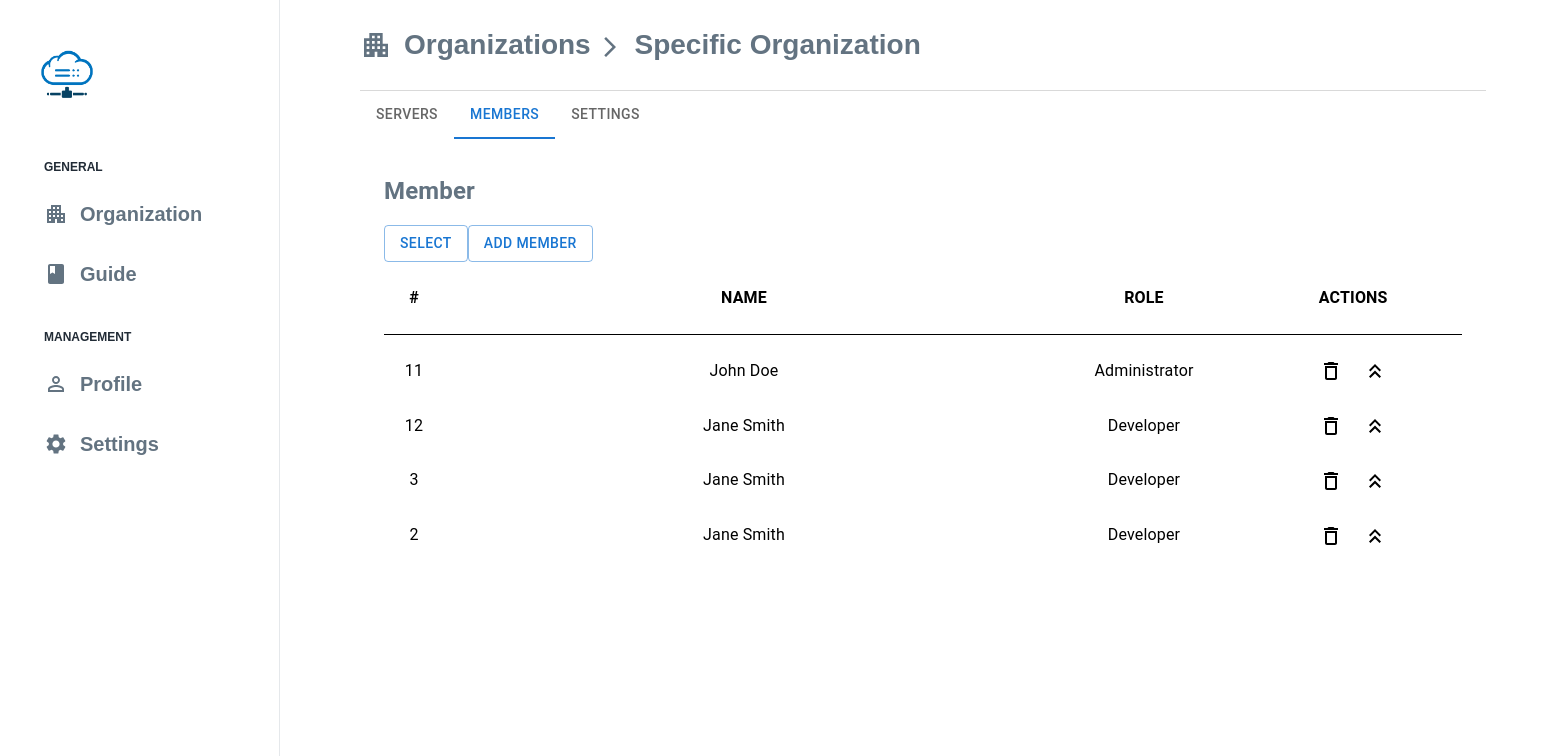
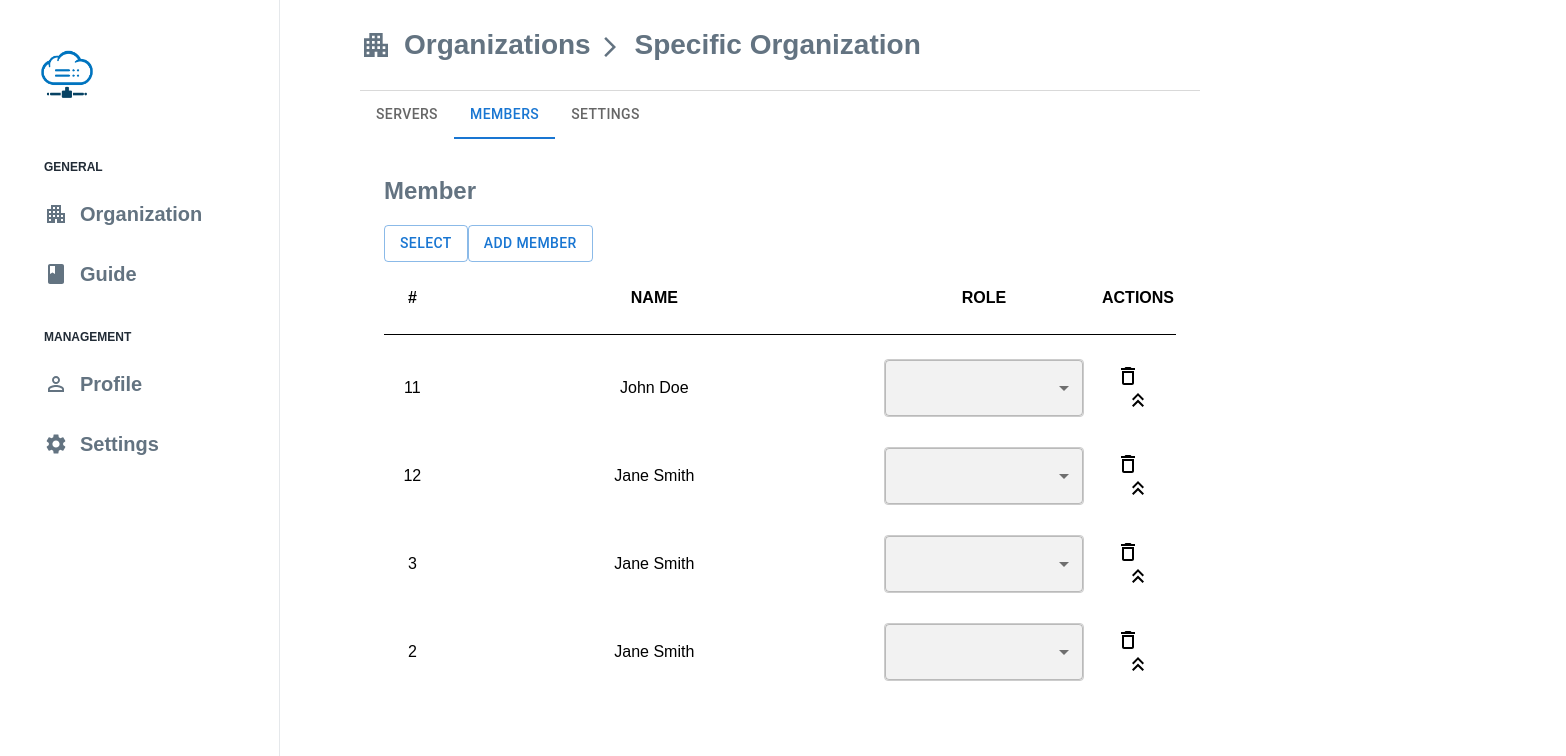
Before and after one commit to dangkhoabo2002/FrontEnd, a React (Create React App) app: page /organizations/dashboard/1 in a window 1280 px wide. Both pictures are taken after a click on the tab "MEMBERS". Shown: the top 756 px of the page, 1566 px wide, since content can reach past the window. Built offline with nearby package versions, Linux system fonts and the light colour scheme.

Commit message:
admin login fetching api

```diff
--- a/package.json
+++ b/package.json
@@ -8,15 +8,16 @@
     "@fortawesome/fontawesome-svg-core": "^6.5.1",
     "@fortawesome/free-regular-svg-icons": "^6.5.1",
     "@fortawesome/react-fontawesome": "^0.2.0",
+    "@mui/icons-material": "^5.15.13",
     "@mui/lab": "^5.0.0-alpha.168",
+    "@mui/material": "^5.15.13",
     "@mui/styled-engine-sc": "^6.0.0-alpha.17",
     "@mui/styles": "^5.15.12",
-    "@mui/icons-material": "^5.15.13",
-    "@mui/material": "^5.15.13",
     "@szhsin/react-accordion": "^1.2.3",
     "@testing-library/jest-dom": "^5.17.0",
     "@testing-library/react": "^13.4.0",
     "@testing-library/user-event": "^13.5.0",
+    "axios": "^1.6.8",
     "mdb-react-ui-kit": "^7.2.0",
     "mui-one-time-password-input": "^2.0.2",
     "qrcode.react": "^3.1.0",
--- a/src/css/organizationDashboard.css
+++ b/src/css/organizationDashboard.css
@@ -64,3 +64,29 @@
 .delOrgBtn{
     background-color: #F85F60;
 }
+
+.CustomDropdown {
+    background-color: #f2f2f2;
+    color: #333;
+    font-size: 14px;
+    border: 1px solid #ccc;
+    border-radius: 4px;
+    width: 200px;
+  }
+
+  .CustomDropdown:hover {
+    background-color: #eaeaea;
+  }
+
+  .CustomDropdown:focus {
+    outline: none;
+    border-color: #6ec882;
+  }
+
+  .CustomDropdown option {
+    text-align: center;
+  }
+
+  .CustomDropdownMenu {
+    width: 200px;
+  }
--- a/src/database/organizationsData.json
+++ b/src/database/organizationsData.json
@@ -40,22 +40,22 @@
       {
         "id": 11,
         "name": "John Doe",
-        "role": "Administrator"
+        "role": "Super User"
       },
       {
         "id": 12,
         "name": "Jane Smith",
-        "role": "Developer"
+        "role": "User"
       },
       {
         "id": 3,
         "name": "Jane Smith",
-        "role": "Developer"
+        "role": "User"
       },
       {
         "id": 2,
         "name": "Jane Smith",
-        "role": "Developer"
+        "role": "User"
       }
     ]
   },
--- a/src/screens/Organization.js
+++ b/src/screens/Organization.js
@@ -21,6 +21,7 @@ import { styled } from "@mui/material/styles";
 import OrganizationCard from "../components/organizationCard";
 import organizationsData from "../database/organizationsData.json";
 import "../css/Organization.css";
+import axios from 'axios';
 
 export default function LandingPage() {
   const [open, setOpen] = React.useState(false);
@@ -55,6 +56,19 @@ export default function LandingPage() {
     setAddOrg(false);
     setShowConfirmation(true);
   };
+// change role super user / user
+  const handleChangeRoleToSuperuser = async (memberId) => {
+    try {
+        const response = await axios.post('/change_role_to_superuser', { memberId });
+        console.log(response.data); // Handle success, e.g., display a success message
+    } catch (error) {
+        console.error(error); // Handle errors appropriately
+    }
+};
+
+const handleChangeRoleToUser = async (memberId) => {
+    // ... similar implementation for changing to user role
+};
 
   // css
 
--- a/src/screens/Subscribe.js
+++ b/src/screens/Subscribe.js
@@ -1,9 +1,11 @@
-import React from "react";
+import React, { useState } from "react";
 import SubscriptionPackages from "../components/subPackage";
 import "../css/Subscribe.css";
 import Logo from "../images/MHDLogo.png";
 
 export default function Subscribe() {
+
+
   return (
     <div className="">
       <div class="bg-overlay"></div>
--- a/src/screens/adminLogin.js
+++ b/src/screens/adminLogin.js
@@ -1,10 +1,7 @@
 import React, { useState } from "react";
 import {
   TextField,
-  Checkbox,
   Button,
-  FormControlLabel,
-  Link,
 } from "@mui/material";
 import LockOutlinedIcon from "@mui/icons-material/LockOutlined";
 import { useNavigate } from "react-router-dom";
@@ -13,24 +10,41 @@ import bgLogin from "../images/loginBackgr.png";
 export default function AdminLogin() {
   const navigate = useNavigate();
   const [data, setData] = useState({
-    username: "",
-    password: "",
-    rememberMe: false,
+    manager_username: "",
+    manager_password: "",
   });
 
   const handleChange = (prop) => (event) => {
     setData({ ...data, [prop]: event.target.value });
   };
 
-  const handleCheckboxChange = (event) => {
-    setData({ ...data, rememberMe: event.target.checked });
-  };
+  console.log("dataManagerLogin", data);
 
-  const handleLogin = async () => {
-    // Implement your login logic here
+
     console.log("Logging in with:", data);
-    navigate("/admin"); // Example redirection
-  };
+    const handleManagerLogin = async () => {
+      const loginUrl = "http://127.0.0.1:5000/auth/login";
+      try {
+        const response = await fetch(loginUrl, {
+          method: "POST",
+          headers: {
+            "Content-Type": "application/json",
+            "Access-Control-Allow-Origin": "*",
+          },
+          body: JSON.stringify({
+            manager_username: data.manager_username,
+            manager_password: data.manager_password,
+          }),
+        });
+        if (response.status === 200) {
+          navigate("/admin");
+        } else {
+        }
+      } catch (error) {
+        console.error("Error:", error);
+      } finally {
+      }
+    };
 
   return (
     <div
@@ -57,14 +71,14 @@ export default function AdminLogin() {
           <LockOutlinedIcon style={{ fontSize: "48px", color: "#3867A5" }} />
           <h1 style={{ fontSize: "32px",margin: "10px 0", color: "#3867A5" }}>Admin Sign in</h1>
         </div>
-        <form onSubmit={handleLogin}>
+        <div>
           <TextField
             label="Username"
             fullWidth
             variant="outlined"
             margin="normal"
-            value={data.username}
-            onChange={handleChange("username")}
+            value={data.manager_username}
+            onChange={handleChange("manager_username")}
           />
           <TextField
             label="Password"
@@ -72,19 +86,12 @@ export default function AdminLogin() {
             variant="outlined"
             type="password"
             margin="normal"
-            value={data.password}
-            onChange={handleChange("password")}
+            value={data.manager_password}
+            onChange={handleChange("manager_password")}
           />
-          <FormControlLabel
-            control={
-              <Checkbox
-                checked={data.rememberMe}
-                onChange={handleCheckboxChange}
-              />
-            }
-            label="Remember me"
-          />
+
           <Button
+          onClick={handleManagerLogin}
             type="submit"
             fullWidth
             variant="contained"
@@ -93,7 +100,7 @@ export default function AdminLogin() {
           >
             Sign in
           </Button>
-        </form>
+        </div>
       </div>
     </div>
   );
--- a/src/screens/organizationDashboard.js
+++ b/src/screens/organizationDashboard.js
@@ -1,65 +1,40 @@
-import React from "react";
-import { useState } from "react";
+import React, { useState } from "react";
 import { RiServerFill } from "react-icons/ri";
-import { useParams } from "react-router-dom";
+import { useParams, Link } from "react-router-dom";
 import organizations from "../database/organizationsData";
 import serverIcon2 from "../images/serverIcon2.png";
-import "../css/organizationDashboard.css";
-import InputAdornment from "@mui/material/InputAdornment";
-import EmailIcon from "@mui/icons-material/Email";
-import PhoneIcon from "@mui/icons-material/Phone";
-import DnsIcon from "@mui/icons-material/Dns";
-
-import Box from "@mui/material/Box";
-import TextField from "@mui/material/TextField";
+import Empty from "../images/empty.png";
+import ButtonAddServer from "./buttonAddServer";
+import Sidebar from "../components/Sidebar";
+import Footer from "../components/userFooter";
 import Tab from "@mui/material/Tab";
 import TabContext from "@mui/lab/TabContext";
 import TabList from "@mui/lab/TabList";
 import TabPanel from "@mui/lab/TabPanel";
 import Button from "@mui/material/Button";
-import { Link } from "react-router-dom";
+import TextField from "@mui/material/TextField";
+import InputAdornment from "@mui/material/InputAdornment";
+import EmailIcon from "@mui/icons-material/Email";
+import PhoneIcon from "@mui/icons-material/Phone";
+import DnsIcon from "@mui/icons-material/Dns";
 import ApartmentIcon from "@mui/icons-material/Apartment";
-import DeleteOutlineOutlinedIcon from '@mui/icons-material/DeleteOutlineOutlined';
-import KeyboardDoubleArrowUpOutlinedIcon from '@mui/icons-material/KeyboardDoubleArrowUpOutlined';
-
+import DeleteOutlineOutlinedIcon from "@mui/icons-material/DeleteOutlineOutlined";
+import KeyboardDoubleArrowUpOutlinedIcon from "@mui/icons-material/KeyboardDoubleArrowUpOutlined";
 import ArrowForwardIosIcon from "@mui/icons-material/ArrowForwardIos";
+import "../css/organizationDashboard.css";
 import "../css/userOrganization.css";
-
-// import { Container } from 'tailwind-react-ui'
-import Empty from "../images/empty.png";
-import Footer from "../components/userFooter";
-import ButtonAddServer from "./buttonAddServer";
-import Sidebar from "../components/Sidebar";
+import axios from "axios";
+import { Select, MenuItem } from "@mui/material";
 
 export default function OrganizationDashboard() {
   const [isDisabled, setIsDisabled] = useState(true);
   const [showResetButton, setShowResetButton] = useState(false);
-
   const [phoneNumber, setPhoneNumber] = useState("+84 34523322");
   const [orgName, setOrgName] = useState("Organization name");
   const [Email, setEmail] = useState("abc@fpt.edu.vn");
   const [Description, setDescription] = useState(
     "Lorem ipsum dolor sit amet, consectetur adip"
   );
-
-  // Điền thông tin vào Input
-
-  const handlePhoneChange = (event) => {
-    setPhoneNumber(event.target.value);
-  };
-  const handleChangeEmail = (event) => {
-    setEmail(event.target.value);
-  };
-  const handleChangeDescription = (event) => {
-    setDescription(event.target.value);
-  };
-
-  // Toggle Disabled trong TextField và Editable
-  const handleEditClick = () => {
-    setIsDisabled(!isDisabled);
-    setShowResetButton(isDisabled);
-  };
-
   const [value, setValue] = useState("1");
   const { organizationId } = useParams();
 
@@ -73,7 +48,7 @@ export default function OrganizationDashboard() {
         <div className="px-20">
           {/* BodyContainer */}
           <div
-            className=" py-6 text-center border-stone-200"
+            className="py-6 text-center border-stone-200"
             style={{ borderBottom: "1px solid", color: "#D9D9D9" }}
           >
             <div className="header flex flex-row items-center gap-x-3">
@@ -88,12 +63,12 @@ export default function OrganizationDashboard() {
               </p>
             </div>
           </div>
-
           <div
             className=""
             style={{ display: "flex", justifyContent: "center" }}
           >
-            <img loading="lazy"
+            <img
+              loading="lazy"
               src={Empty}
               className="img items-center justify-center"
               alt="empty"
@@ -111,12 +86,67 @@ export default function OrganizationDashboard() {
       </div>
     );
   }
+
   const handleChange = (event, newValue) => {
     setValue(newValue);
   };
 
+  const handleEditClick = () => {
+    setIsDisabled(!isDisabled);
+    setShowResetButton(isDisabled);
+  };
+
   const { name, membersCount, description, servers, members } =
     selectedOrganization;
+
+  const handlePhoneChange = (event) => {
+    setPhoneNumber(event.target.value);
+  };
+
+  const handleChangeEmail = (event) => {
+    setEmail(event.target.value);
+  };
+
+  const handleChangeDescription = (event) => {
+    setDescription(event.target.value);
+  };
+
+  // CHANGE USER / SP USER
+  const changeRoleToSuperuser = async (memberId) => {
+    try {
+      const response = await axios.post("/change_role_to_superuser", {
+        memberId: memberId,
+      });
+      console.log(response.data.message);
+    } catch (error) {
+      console.error("Error changing role to superuser:", error);
+    }
+  };
+
+  // Function to change member role to user
+  const changeRoleToUser = async (memberId) => {
+    try {
+      const response = await axios.post("/change_role_to_user", {
+        memberId: memberId,
+      });
+      console.log(response.data.message);
+    } catch (error) {
+      console.error("Error changing role to user:", error);
+    }
+  };
+
+  // Inside OrganizationDashboard component
+  const handleChangeRole = async (memberId, newRole) => {
+    try {
+      const response = await axios.post("/api/change_member_role", {
+        memberId: memberId,
+        newRole: newRole,
+      });
+      console.log(response.data.message);
+    } catch (error) {
+      console.error("Error changing role:", error);
+    }
+  };
 
   return (
     <>
@@ -127,8 +157,12 @@ export default function OrganizationDashboard() {
         <div className="px-20" style={{ width: "100%" }}>
           {/* BodyContainer */}
           <div
-          className=" py-6 text-center border-stone-200"
-          style={{ borderBottom: "1px solid", color: "#D9D9D9", width: "100%" }}
+            className="py-6 text-center border-stone-200"
+            style={{
+              borderBottom: "1px solid",
+              color: "#D9D9D9",
+              width: "100%",
+            }}
           >
             <div className="header flex flex-row items-center gap-x-3">
               <Link
@@ -158,31 +192,15 @@ export default function OrganizationDashboard() {
             style={{ display: "flex", justifyContent: "left", width: "100%" }}
           >
             <div>
-            <Box
-              sx={{
-                width: "100%",
-                typography: "body1",
-              }}
-            >
               <TabContext value={value}>
-                <Box
-                  sx={{
-                    borderColor: "divider",
-                    width: "88vw",
-                  }}
-                >
                 <TabList
                   onChange={handleChange}
                   aria-label="lab API tabs example"
                 >
                   <Tab label="Servers" value="1" />
-
                   <Tab label="Members" value="2" />
                   <Tab label="Settings" value="3" />
                 </TabList>
-                </Box>
-
-                {/* TAB 1 */}
                 <TabPanel value="1">
                   <div className="flex flex-col justify-start">
                     <div className="flex flex-row justify-left">
@@ -199,12 +217,12 @@ export default function OrganizationDashboard() {
                     <Link to={"/server"}>
                       <div className="serverListRow">
                         {servers
-                          .filter((server) => server.status == "Active")
+                          .filter((server) => server.status === "Active")
                           .map((server) => (
                             <div className="serverCard flex flex-col justify-between items-center">
                               <span
                                 className={`text-white px-6 py-1 ${
-                                  server.status == "Inactive"
+                                  server.status === "Inactive"
                                     ? "bg-gray-400"
                                     : "bg-[#6EC882]"
                                 }`}
@@ -212,7 +230,8 @@ export default function OrganizationDashboard() {
                                 {server.status}
                               </span>
                               <h2>Server Name</h2>
-                              <img loading="lazy"
+                              <img
+                                loading="lazy"
                                 src={serverIcon2}
                                 style={{ width: "60px", objectFit: "contain" }}
                               />
@@ -229,19 +248,20 @@ export default function OrganizationDashboard() {
                       </h1>
                       <p className="text-2xl font pr-10 my-3 text-[#637381]">
                         {
-                          servers.filter((server) => server.status === "Inactive")
-                            .length
+                          servers.filter(
+                            (server) => server.status === "Inactive"
+                          ).length
                         }
                       </p>
                     </div>
                     <div className="serverListRow">
                       {servers
-                        .filter((server) => server.status == "Inactive")
+                        .filter((server) => server.status === "Inactive")
                         .map((server) => (
                           <div className="serverCard flex flex-col justify-between items-center">
                             <span
                               className={`text-white px-6 py-1 ${
-                                server.status == "Inactive"
+                                server.status === "Inactive"
                                   ? "bg-gray-400"
                                   : "bg-[#6EC882]"
                               }`}
@@ -249,7 +269,8 @@ export default function OrganizationDashboard() {
                               {server.status}
                             </span>
                             <h2>Server Name</h2>
-                            <img loading="lazy"
+                            <img
+                              loading="lazy"
                               src={serverIcon2}
                               style={{ width: "60px", objectFit: "contain" }}
                             />
@@ -261,8 +282,6 @@ export default function OrganizationDashboard() {
                     </div>
                   </div>
                 </TabPanel>
-
-                {/* TAB 2 */}
                 <TabPanel value="2">
                   <div className="memberTab">
                     <h1 className="text-[#637381] text-2xl font pr-16 my-3">
@@ -280,21 +299,41 @@ export default function OrganizationDashboard() {
                         <th id="action">ACTIONS</th>
                       </tr>
                       {members.map((member) => (
-                        <tr>
+                        <tr key={member.id}>
                           <td>{member.id}</td>
                           <td>{member.name}</td>
-                          <td>{member.role}</td>
                           <td>
-                          <DeleteOutlineOutlinedIcon style={{cursor:"pointer", marginRight:"20px"}}/>
-                          <KeyboardDoubleArrowUpOutlinedIcon style={{cursor:"pointer"}}/>
+                            {" "}
+                            <Select
+                              className="CustomDropdown"
+                              value={member.role}
+                              onChange={(event) =>
+                                handleChangeRole(member.id, event.target.value)
+                              }
+                              displayEmpty
+                              MenuProps={{
+                                classes: {
+                                  paper: "CustomDropdownMenu",
+                                },
+                              }}
+                            >
+                              <MenuItem value="user">User</MenuItem>
+                              <MenuItem value="superuser">Superuser</MenuItem>
+                            </Select>
+                          </td>
+                          <td>
+                            <DeleteOutlineOutlinedIcon
+                              style={{ cursor: "pointer", marginRight: "20px" }}
+                            />
+                            <KeyboardDoubleArrowUpOutlinedIcon
+                              style={{ cursor: "pointer" }}
+                            />
                           </td>
                         </tr>
                       ))}
                     </table>
                   </div>
                 </TabPanel>
-
-                {/* TAB 3 */}
                 <TabPanel value="3">
                   <h1 className="text-[#637381] text-2xl font pr-16 my-3">
                     Slot(s) available: 1/5
@@ -303,7 +342,6 @@ export default function OrganizationDashboard() {
                     <div className="profileField flex flex-col gap-10">
                       <div className="org_name">
                         <h1 className="mb-2">Organization name</h1>
-
                         <TextField
                           className="org-Dashboard-textField"
                           mt={1}
@@ -321,11 +359,9 @@ export default function OrganizationDashboard() {
                           }}
                         />
                       </div>
-
                       <div className="flex flex-row gap-40 ">
                         <div className="email">
                           <h1 className="mb-2">Email</h1>
-
                           <TextField
                             className="org-Dashboard-textField"
                             mt={1}
@@ -390,7 +426,6 @@ export default function OrganizationDashboard() {
                         <Button variant="outlined" onClick={handleEditClick}>
                           {isDisabled ? "Update" : "Save Changes"}
                         </Button>
-
                         {showResetButton && (
                           <Button
                             size="medium"
@@ -417,13 +452,11 @@ export default function OrganizationDashboard() {
                   </div>
                 </TabPanel>
               </TabContext>
-            </Box>
             </div>
           </div>
         </div>
       </div>
       <Footer />
-
     </>
   );
 }
--- a/src/screens/signUp.js
+++ b/src/screens/signUp.js
@@ -26,7 +26,7 @@ export default function SignUp() {
     username: null,
     password: null,
     email: null,
-    confirm_password: null, // Thêm trường confirm_password vào state error
+    confirm_password: null,
   });
 
   const handleChange = (prop) => (event) => {
```
Also changed, not shown: 1 other file (tests, documents, lock files or other folders). Lines whose indentation alone changed are shown as unchanged.
